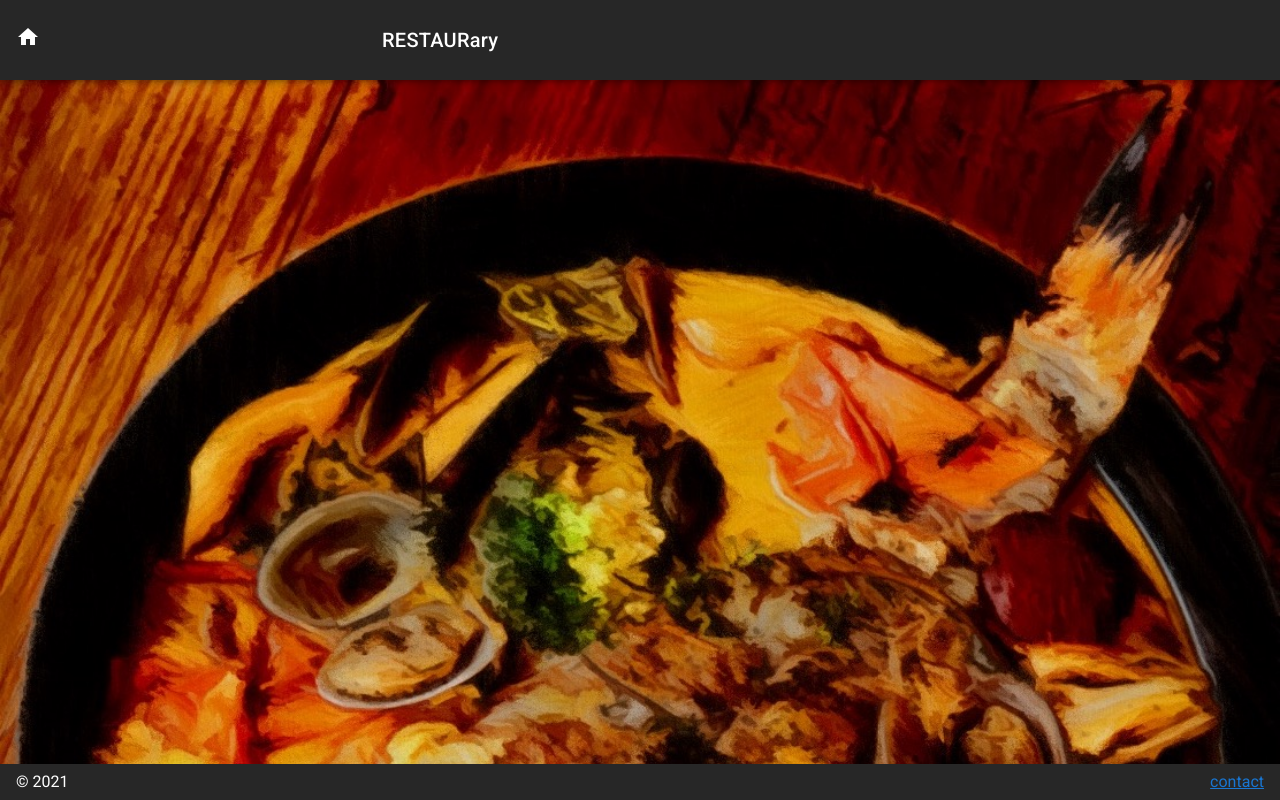
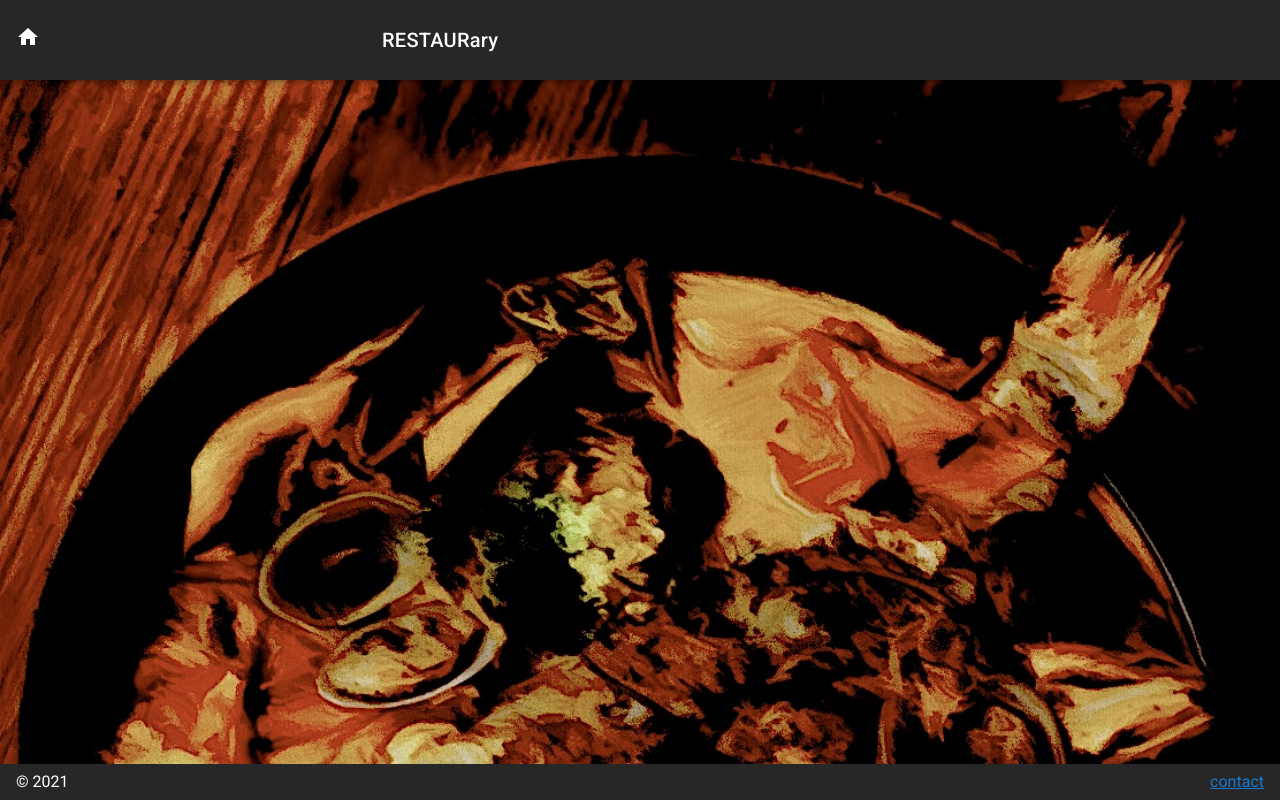
Before and after one commit to Yutaka-Kudo/reviews-nuxt, a Nuxt app: page / in a window 1280 px wide. Built offline with nearby package versions, Linux system fonts and the light colour scheme.

Commit message:
background brightness

```diff
--- a/src/layouts/default.vue
+++ b/src/layouts/default.vue
@@ -134,7 +134,7 @@ export default {
 
 <style scoped>
 .v-application {
-    background-image: url("@/assets/img/IMG_6176.JPG");
+    background-image: url("@/assets/img/IMG_6176_2.jpeg");
     background-attachment: fixed;
     background-position: top;
 
@@ -154,7 +154,7 @@ export default {
     z-index: -1;
     width: 100vw;
     height: 100vh;
-    background: url("@/assets/img/IMG_6176.JPG") no-repeat;
+    background: url("@/assets/img/IMG_6176_2.jpeg") no-repeat;
     -webkit-background-size: cover;
     background-size: cover;
     content: "";
```
Also changed, not shown: src/assets/img/IMG_6176_2.jpeg (added), src/assets/img/IMG_6176_3.jpeg (added).
